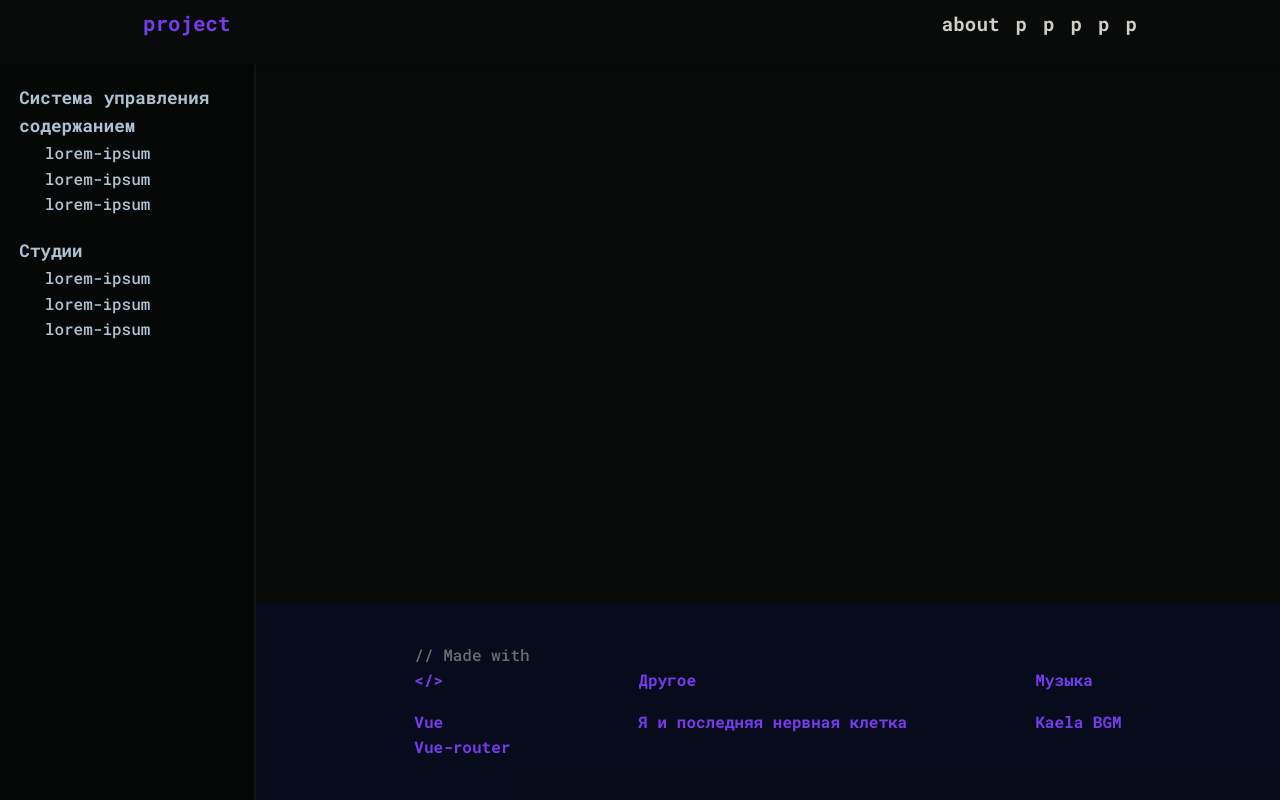
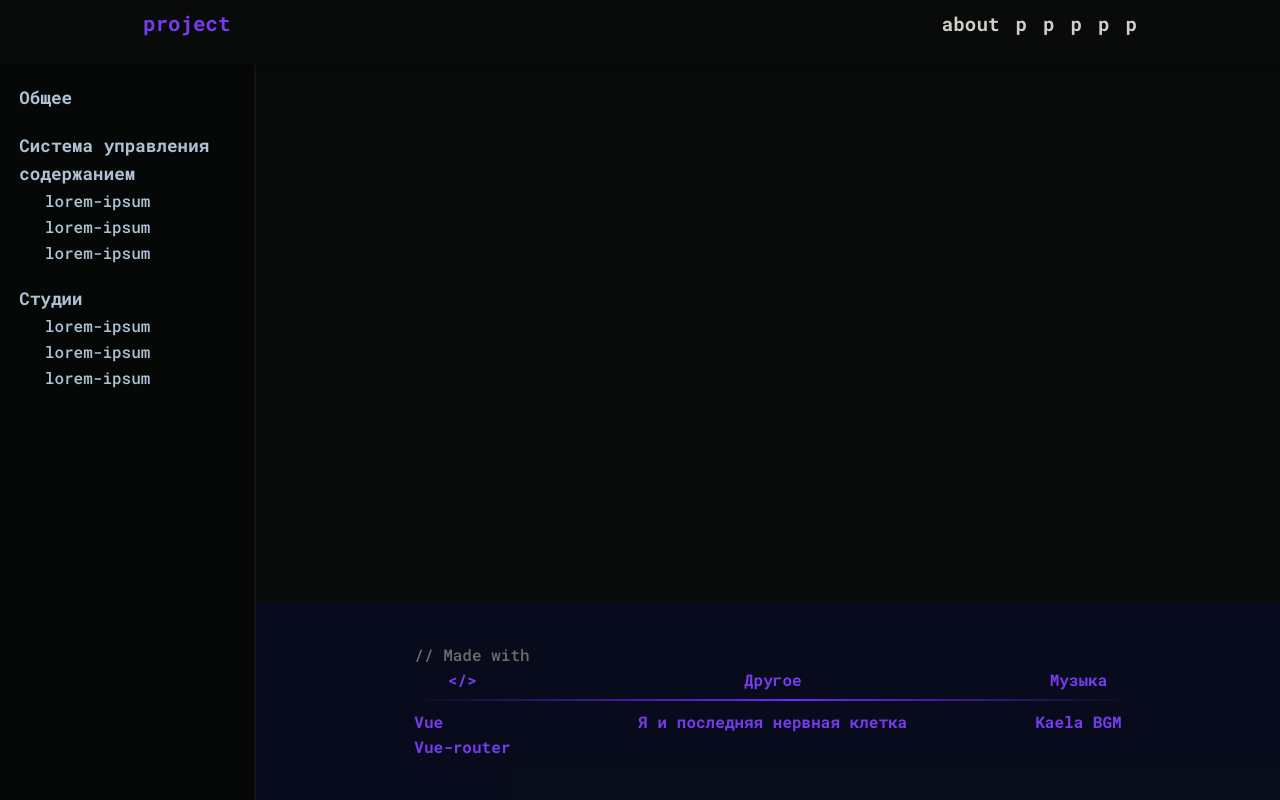
Before and after one commit to IlyaBaksonyan/tehnicall-project, a Vue app: page /freelancerPage in a window 1280 px wide. Built offline with nearby package versions, Linux system fonts and the light colour scheme; a web font is replaced by a local one.

Commit message:
improved FreelancerPage

```diff
--- a/src/components/FirstPage/freelancerApproach/freelancerApproach.vue
+++ b/src/components/FirstPage/freelancerApproach/freelancerApproach.vue
@@ -19,7 +19,9 @@ export default {
 			<template #h2> Фриланс </template>
 		</heading>
 		<div class="btns">
-			<router-link class="btns__main" :to="{ path }">freelance</router-link>
+			<router-link class="btns__main" :to="`${path}/main`"
+				>freelance</router-link
+			>
 			<router-link class="other g" :to="`${path}/cms`">OtherSite</router-link>
 			<router-link class="other gg" :to="{ path }">lorem</router-link>
 			<router-link class="other ggg" :to="{ path }">lorem</router-link>
@@ -73,11 +75,11 @@ export default {
 
 		&__main {
 			color: #753ceb;
-			font-size: max(0.8rem, 1cqw);
+			font-size: max(0.8rem, 1vw);
 		}
 		.other {
 			position: absolute;
-			font-size: max(0.7rem, 0.9cqw);
+			font-size: max(0.7rem, 0.9vw);
 		}
 
 		.g {
--- a/src/components/FirstPage/noCode/noCode-carousel/noCode-CarouselItem/noCode-CarouselItem.vue
+++ b/src/components/FirstPage/noCode/noCode-carousel/noCode-CarouselItem/noCode-CarouselItem.vue
@@ -73,7 +73,7 @@ export default defineComponent({
 	text-transform: uppercase;
 
 	h2 {
-		font-size: max(2rem, 3cqw);
+		font-size: max(2rem, 3vw);
 		color: var(--main-color);
 	}
 }
--- a/src/components/FirstPage/noCode/noCode-carousel/noCode-carousel.vue
+++ b/src/components/FirstPage/noCode/noCode-carousel/noCode-carousel.vue
@@ -149,7 +149,7 @@ export default defineComponent({
 	}
 }
 
-@media (max-width: 320) {
+@media (max-width: 320px) {
 	.startSlides {
 		left: -2.5%;
 	}
--- a/src/components/FreelancerPage/FreelancerPage.vue
+++ b/src/components/FreelancerPage/FreelancerPage.vue
@@ -2,8 +2,8 @@
 import { RouterView } from 'vue-router'
 import './freelancerPage-interfaces'
 
-import sidebarSection from './sidebar/sidebarSection.vue'
-import sidebarLink from './sidebar/sidebarLink.vue'
+import sidebarSection from './ui/sidebarSection.vue'
+import sidebarLink from './ui/sidebarLink.vue'
 
 export default {
 	name: 'freelancerPage',
@@ -14,7 +14,6 @@ export default {
 	},
 	components: {
 		RouterView,
-
 		sidebarSection,
 		sidebarLink
 	},
@@ -33,6 +32,11 @@ export default {
 <template>
 	<aside class="sidebar">
 		<ul class="sidebar__wrapper">
+			<sidebarSection>
+				<template #Title
+					><RouterLink :to="`${path}/main`">Общее</RouterLink>
+				</template>
+			</sidebarSection>
 			<sidebarSection>
 				<template #Title>
 					<router-link :to="`${path}/cms`"
@@ -104,7 +108,6 @@ main {
 
 	&__link {
 		a {
-			// font-size: max(1rem, 0.8cqw);
 			font-size: 1rem;
 			font-weight: 500;
 		}
@@ -112,7 +115,6 @@ main {
 
 	&__Title {
 		a {
-			// font-size: max(1rem, 1.6cqw);
 			font-size: 1.1rem;
 		}
 	}
--- /dev/null
+++ b/src/components/FreelancerPage/content/main.vue
@@ -0,0 +1,9 @@
+<script lang="ts">
+export default {}
+</script>
+
+<template>
+	<h1>Общее</h1>
+</template>
+
+<style lang="scss"></style>
--- a/src/components/layout/Footer/Footer.vue
+++ b/src/components/layout/Footer/Footer.vue
@@ -43,7 +43,7 @@
 	display: flex;
 	align-items: center;
 	background-color: var(--footer-bc);
-	font-size: max(1rem, 0.8cqw);
+	font-size: max(1rem, 0.8vw);
 
 	margin-top: var(--footer-margin-top);
 	padding: 5vh 0;
@@ -57,15 +57,33 @@
 	}
 	.cols {
 		display: flex;
-		gap: 10cqw;
+		gap: 10vw;
 		color: var(--footer-main-color);
+
+		&::after {
+			content: '';
+			position: absolute;
+			right: 0;
+			left: 0;
+			margin-top: 4.5%;
+			margin-inline: -14%;
+			height: 2px;
+			background: linear-gradient(
+				90deg,
+				rgb(0 0 0 / 0%) 10%,
+				rgba(108, 42, 255, 1) 53%,
+				rgb(0 0 0 / 0%) 90%
+			);
+		}
 	}
 	.col {
 		a {
 			color: var(--footer-main-color);
 		}
-		:first-child {
+
+		li:first-child {
 			margin-bottom: 2cqh;
+			text-align: center;
 		}
 	}
 }
--- a/src/components/layout/Header/Header.vue
+++ b/src/components/layout/Header/Header.vue
@@ -53,7 +53,7 @@ import { RouterLink } from 'vue-router'
 
 	.header__logo {
 		a {
-			font-size: max(1.3rem, 1.4cqw);
+			font-size: max(1.3rem, 1.4vw);
 		}
 	}
 }
--- a/src/router/index.ts
+++ b/src/router/index.ts
@@ -20,6 +20,11 @@ const router = createRouter({
 			name: 'freelancerPage',
 			component: () => import('@/views/FreelancerPage.vue'),
 			children: [
+				{
+					path: 'main',
+					component: () =>
+						import('@/components/FreelancerPage/content/main.vue')
+				},
 				{
 					path: 'cms',
 					component: () => import('@/views/freelancerPages/cms.vue'),
--- a/src/ui/heading.vue
+++ b/src/ui/heading.vue
@@ -11,13 +11,13 @@ export default {}
 
 <style scoped lang="scss">
 h2 {
-	font-size: max(1.8rem, 2cqw);
-	letter-spacing: 0.1cqw;
+	font-size: max(1.8rem, 2vw);
+	letter-spacing: 0.1vw;
 	font-weight: 400;
 }
 
 p {
-	font-size: max(1rem, 1cqw);
+	font-size: max(1rem, 1vw);
 	font-weight: 500;
 }
 .heading {
```
Also changed, not shown: src/components/FreelancerPage/ui/contentSection.vue (added, +8 -0 lines), src/components/FreelancerPage/ui/sidebarLink.vue (renamed from src/components/FreelancerPage/sidebar/sidebarLink.vue), src/components/FreelancerPage/ui/sidebarSection.vue (renamed from src/components/FreelancerPage/sidebar/sidebarSection.vue).
